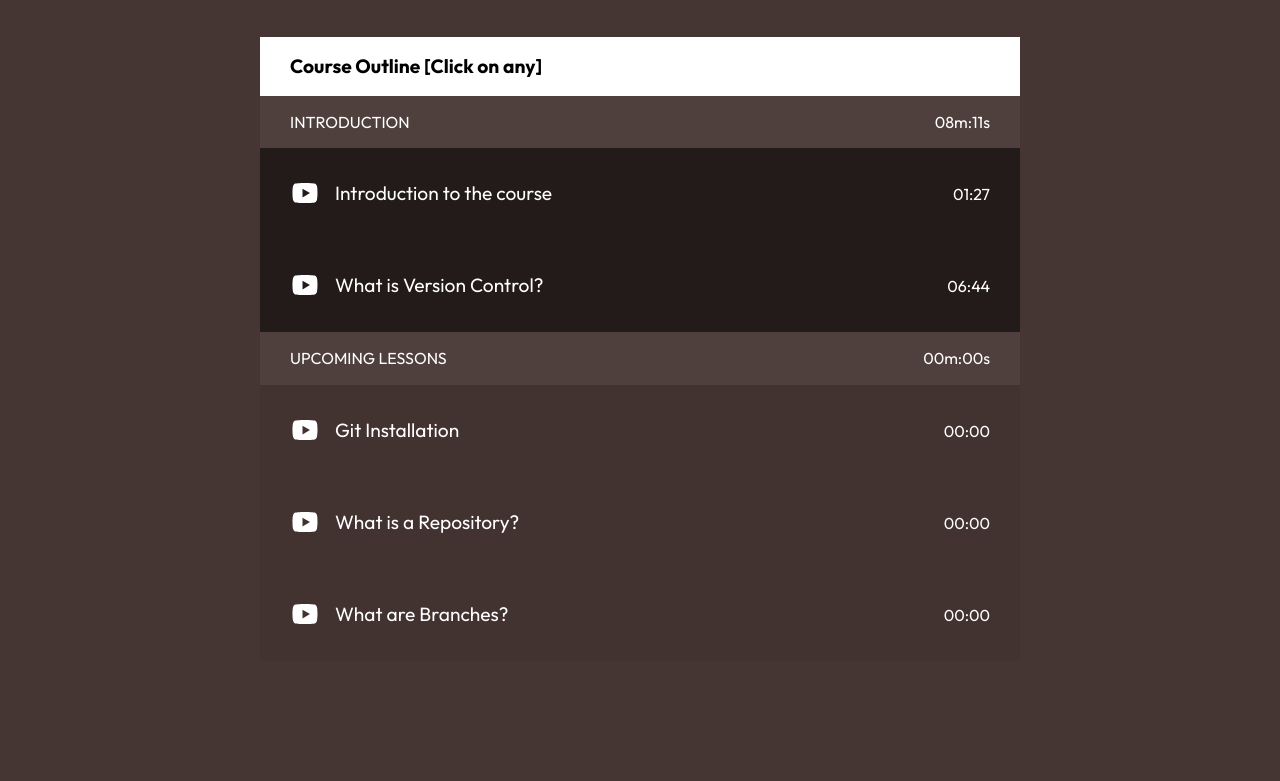
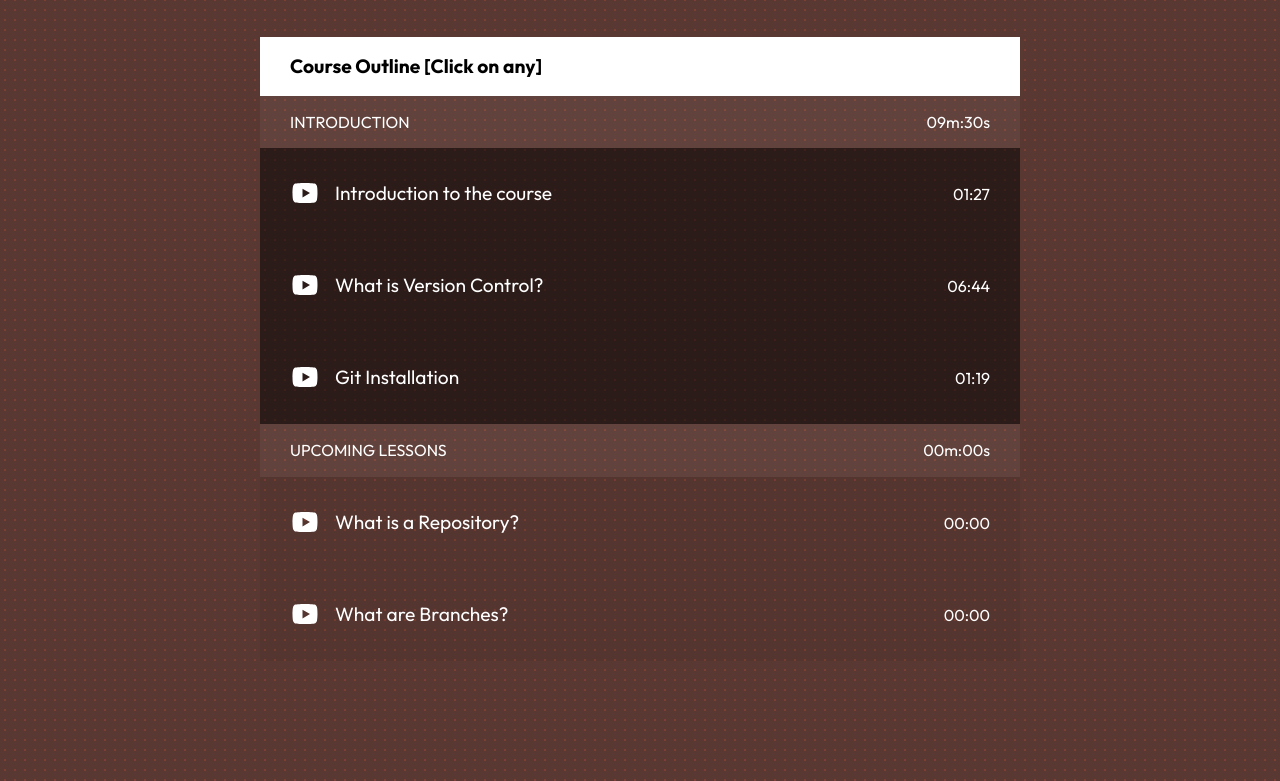
Before and after one commit to dillionmegida/simplegit.dev, a Gatsby site: page / in a window 1280 px wide. Shown: the part 1275-2056 px from the top of the page. Built offline with nearby package versions, Linux system fonts and the light colour scheme; Gatsby itself is replaced by a stand-in of ours.

Commit message:
add more lessons

```diff
--- a/src/components/layout.js
+++ b/src/components/layout.js
@@ -3,6 +3,11 @@
 
 const Wrapper = styled.div`
   padding-bottom: 100px;
+  background-image: radial-gradient(
+    var(--color-git-dark-3) 1px,
+    var(--color-git-dark-4) 1px
+  );
+  background-size: 10px 10px;
 `
 
 const Layout = ({ children }) => {
--- a/src/components/lessons.ts
+++ b/src/components/lessons.ts
@@ -12,16 +12,16 @@
         youtube: "https://youtu.be/t3Hzo9j2lfg",
         duration: "06:44",
       },
+      {
+        title: "Git Installation",
+        youtube: "https://youtu.be/72swp-eRz0w",
+        duration: "01:19",
+      },
     ],
   },
   {
     label: "Upcoming Lessons",
     lessons: [
-      {
-        title: "Git Installation",
-        youtube: null,
-        duration: "00:00",
-      },
       {
         title: "What is a Repository?",
         youtube: null,
```
Also changed, not shown: static/git-course.png.
